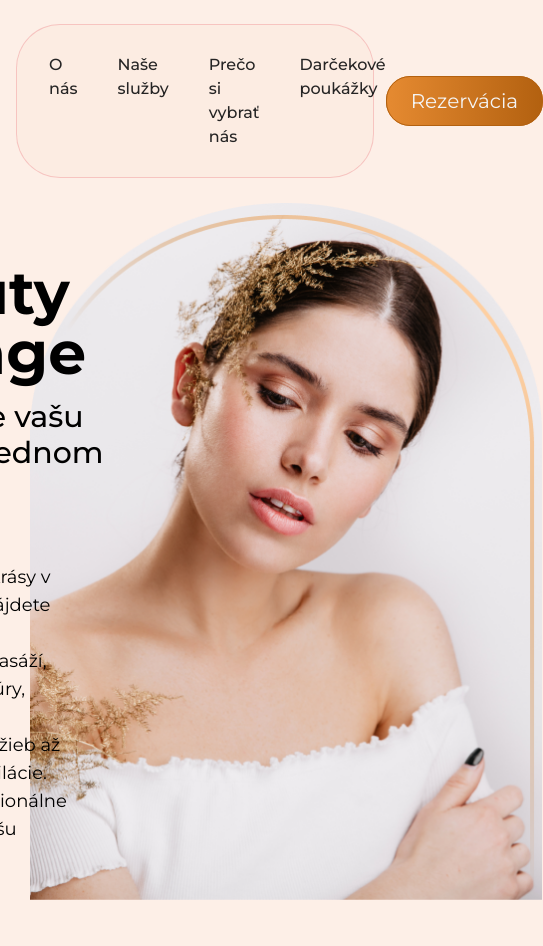
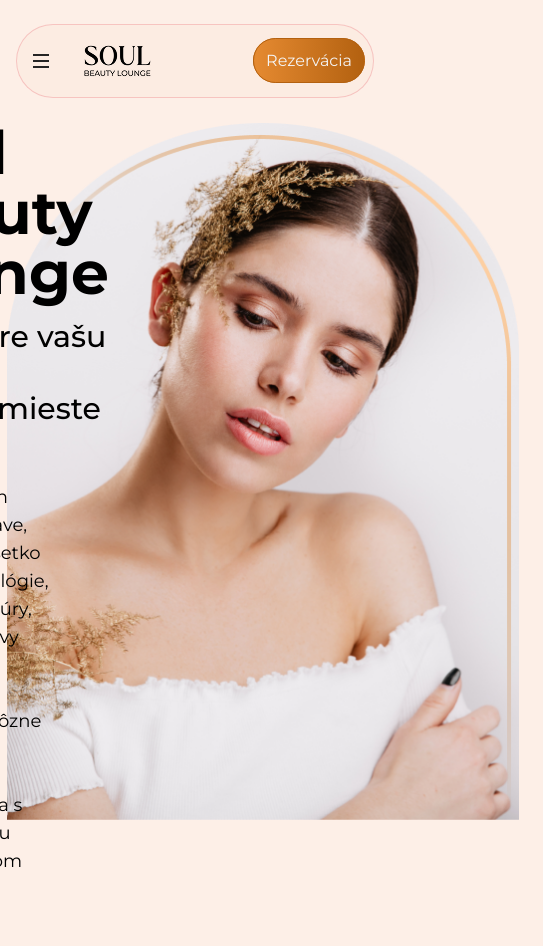
Before and after one commit to vlador4ik/soul-beauty, a website built with Vite: page index.html in a window 390 px wide. Shown: the top 946 px of the page, 543 px wide, since content can reach past the window. Built offline with nearby package versions, Linux system fonts and the light colour scheme.

Commit message:
feat: mobile menu and fix some details

```diff
--- a/index.html
+++ b/index.html
@@ -13,13 +13,17 @@
   <body class="bg-main font-display">
     <div class="xl:container mx-auto px-4 mt-6">
       <header
-        class="py-7 px-8 bg-[#FBE0D233] border-[#F2A8A899] border-solid border-1 rounded-[44px] flex justify-between items-center"
+        class="lg:py-7 lg:px-8 bg-[#FBE0D233] border-[#F2A8A899] border-solid border-1 rounded-[44px] flex justify-between items-center md:py-4 md:px-5 py-4 px-2"
       >
-        <div class="logo">
+        <div class="logo lg:block md:block flex items-center gap-2">
+          <div class="burger w-8 flex flex-col gap-1 cursor-pointer items-center md:hidden lg:hidden">
+            <span class="w-4 h-0.5 bg-black"></span><span class="w-4 h-0.5 bg-black"></span><span class="w-4 h-0.5 bg-black"></span>
+          </div>
           <a href="#"><img src="/src/images/logo.png" alt="Logo" /></a>
         </div>
+
         <nav>
-          <ul class="flex gap-10 text-black text-base font-medium">
+          <ul class="lg:gap-10 gap-5 text-black lg:text-base font-medium lg:flex md:flex hidden text-[14px]">
             <li><a href="#" class="hover:text-orange-400">O nás</a></li>
             <li><a href="#">Naše služby</a></li>
             <li><a href="#">Prečo si vybrať nás</a></li>
@@ -31,7 +35,7 @@
         </div>
       </header>
       <section>
-        <div class="flex justify-center px-[40px] pt-[25px] pb-10">
+        <div class="flex justify-center px-10 pt-[25px] pb-10">
           <div class="flex flex-col justify-center gap-4 w-2xl -mr-28 z-10">
             <h1 class="font-bold text-6xl">Soul Beauty Lounge</h1>
             <p class="font-medium text-3xl">
@@ -61,9 +65,9 @@
           </div>
         </div>
       </section>
-      <section>
+      <section class="my-24">
         <div
-          class="w-[65%] mx-auto py-15 px-20 bg-[#FBE0D233] border-[#F2A8A899] border-solid border-1 rounded-full my-24 flex flex-col justify-center items-center text-center"
+          class="w-[65%] mx-auto py-15 px-20 bg-[#FBE0D233] border-[#F2A8A899] border-solid border-1 rounded-full flex flex-col justify-center items-center text-center"
         >
           <p class="font-medium text-3xl max-w-[850px]">
             Šetrite čas, ušetrite energiu a užite si krásu a oddych pod jednou
--- a/src/styles/styles.css
+++ b/src/styles/styles.css
@@ -9,6 +9,6 @@
 
 /* TODO: need to refactor */
 .btn {
-    @apply text-white py-3 px-6 rounded-3xl border-[#B36110] border-solid border-1 text-xl;
+    @apply text-white py-3 lg:px-6 px-3 rounded-3xl border-[#B36110] border-solid border-1 lg:text-xl text-base;
     background: linear-gradient(91.43deg, #E48930 3.08%, #B36110 99.01%);
 }
```
